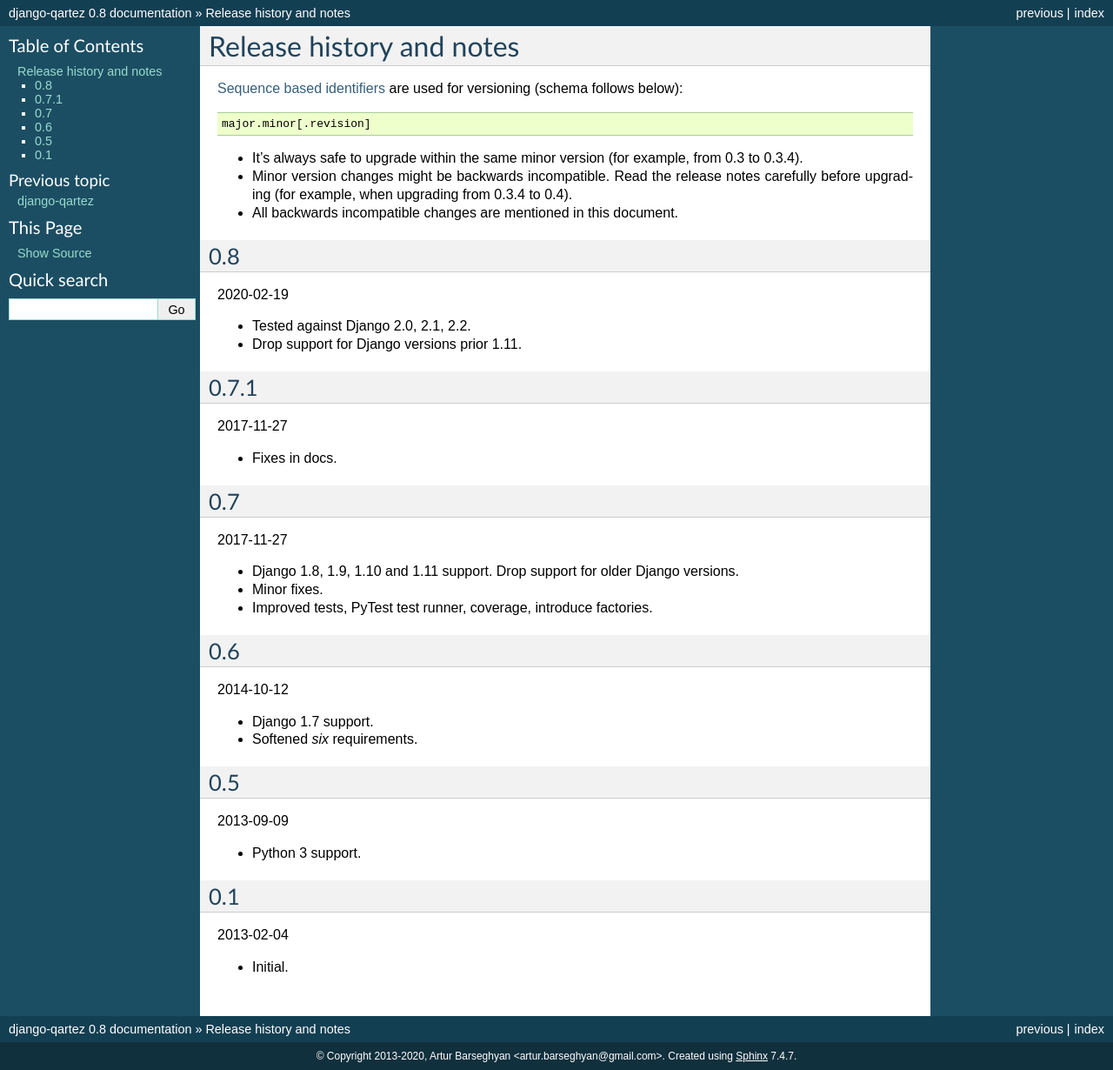
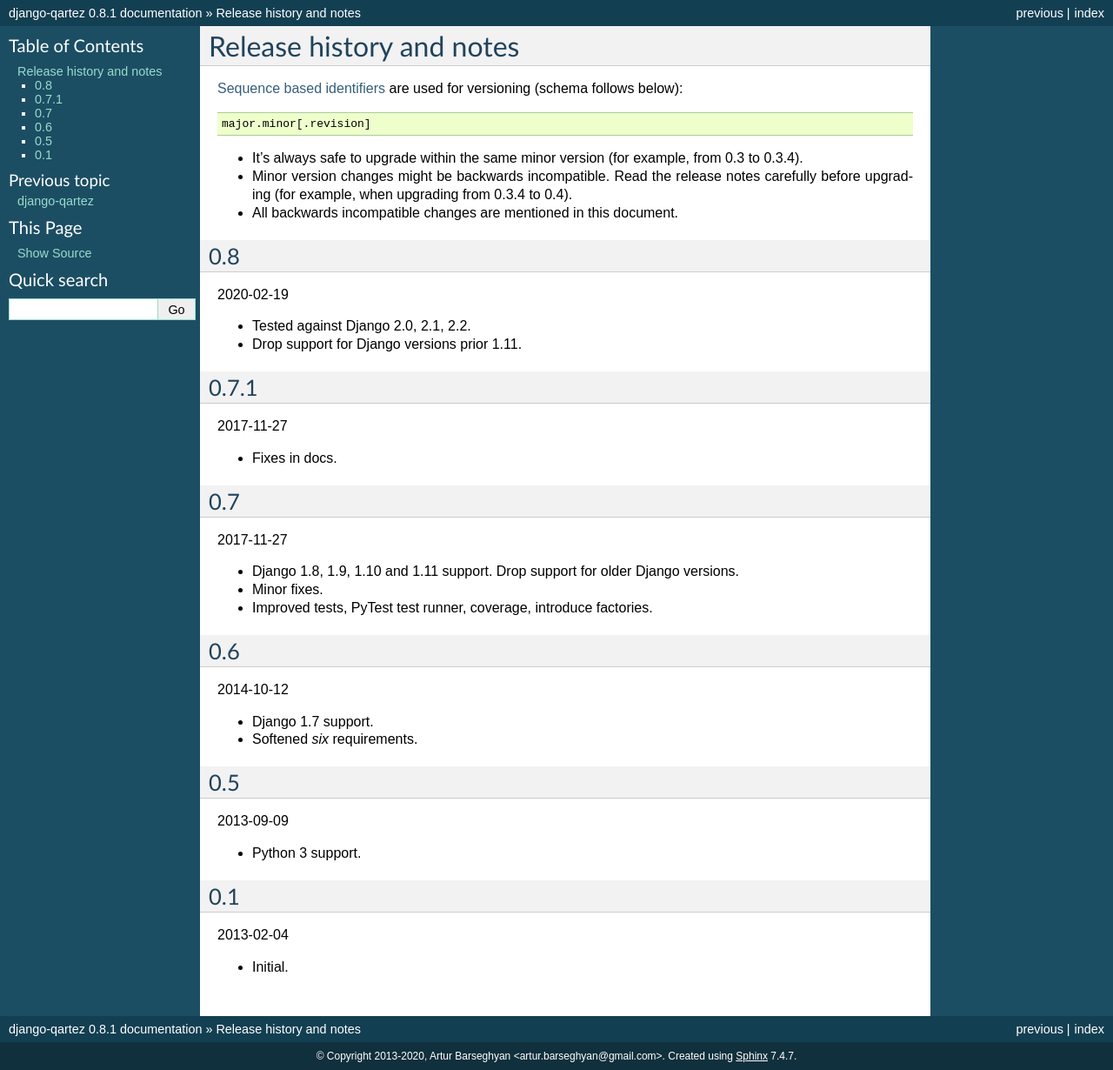
Before and after one commit to barseghyanartur/django-qartez, a Sphinx documentation site: the page built from docs/changelog.rst, in a window 1280 px wide. Shown: the whole page at 87% size. Built offline with Sphinx 7.4.7, drawn with Linux system fonts in a browser that asks for light colours; pages that are not in the unit, such as notebooks, are missing from menus.

Commit message:
Prepare 0.8.1

```diff
--- a/README.rst
+++ b/README.rst
@@ -44,7 +44,7 @@
 
 Prerequisites
 =============
-- Django: 1.11, 2.0, 2.1, 2.2
+- Django: 1.11, 2.0, 2.1, 2.2 and 3.0.
 - Python: 2.7, 3.5, 3.6, 3.7, 3.8
 
 Installation
--- a/docs/conf.py
+++ b/docs/conf.py
@@ -54,7 +54,7 @@
 # built documents.
 #
 # The short X.Y version.
-version = '0.8'
+version = '0.8.1'
 # The full version, including alpha/beta/rc tags.
 release = version
 
--- a/setup.py
+++ b/setup.py
@@ -9,7 +9,7 @@
 template_dir = "src/qartez/templates/qartez"
 templates = [os.path.join(template_dir, f) for f in os.listdir(template_dir)]
 
-version = '0.8'
+version = '0.8.1'
 
 setup(
     name='django-qartez',
--- a/src/qartez/__init__.py
+++ b/src/qartez/__init__.py
@@ -1,4 +1,4 @@
 __title__ = 'django-qartez'
-__version__ = '0.8'
+__version__ = '0.8.1'
 __license__ = 'GPL-2.0-only OR LGPL-2.1-or-later'
 __author__ = 'Artur Barseghyan <artur.barseghyan@gmail.com>'
```
Also changed, not shown: CHANGELOG.rst (+7 -0 lines), .travis.yml, 2 other files.
